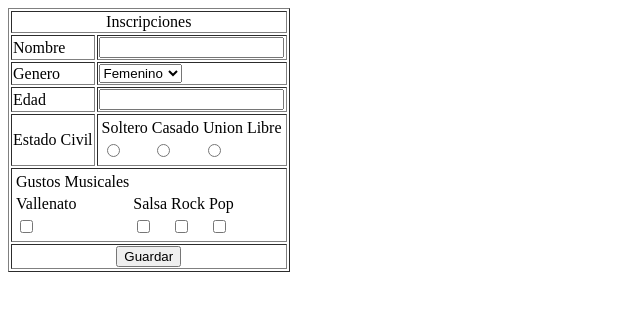
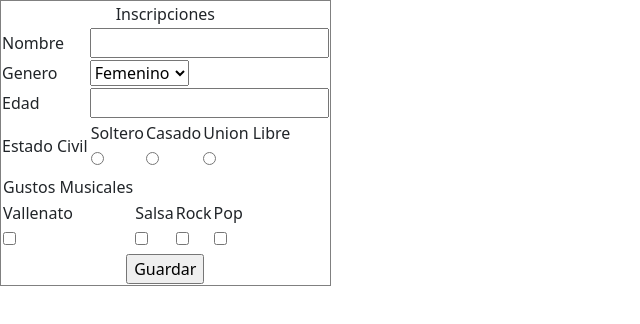
Before and after one commit to TecnoEspectro/talleres, a website: page index.html in a window 1280 px wide. Shown: the whole page, without its empty margins (0-640 px from the left). Drawn offline with nearby package versions, Linux system fonts and the light colour scheme.

Commit message:
Bootstrap

```diff
--- a/index.html
+++ b/index.html
@@ -4,6 +4,7 @@
     <meta charset="UTF-8">
     <meta name="viewport" content="width=device-width, initial-scale=1.0">
     <title>FORMULARIO DE INSCRIPCION</title>
+    <link href="https://cdn.jsdelivr.net/npm/bootstrap@5.3.3/dist/css/bootstrap.min.css" rel="stylesheet" integrity="sha384-QWTKZyjpPEjISv5WaRU9OFeRpok6YctnYmDr5pNlyT2bRjXh0JMhjY6hW+ALEwIH" crossorigin="anonymous">
 </head>
 <body>
 
--- /dev/null
+++ b/package.json
@@ -0,0 +1,5 @@
+{
+  "dependencies": {
+    "bootstrap": "^5.3.3"
+  }
+}
```
Also changed, not shown: 1 other file.
